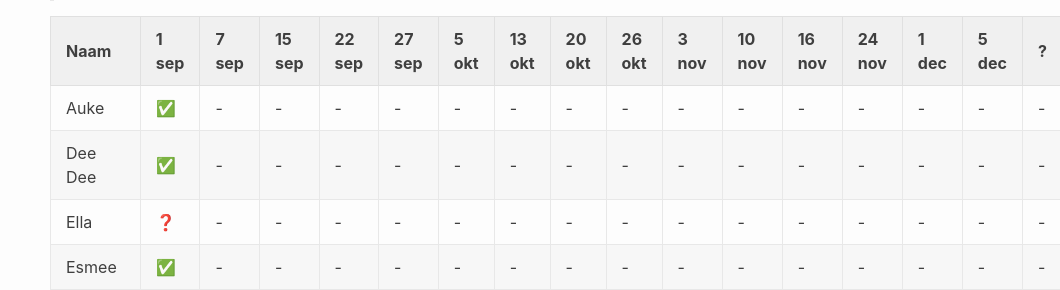
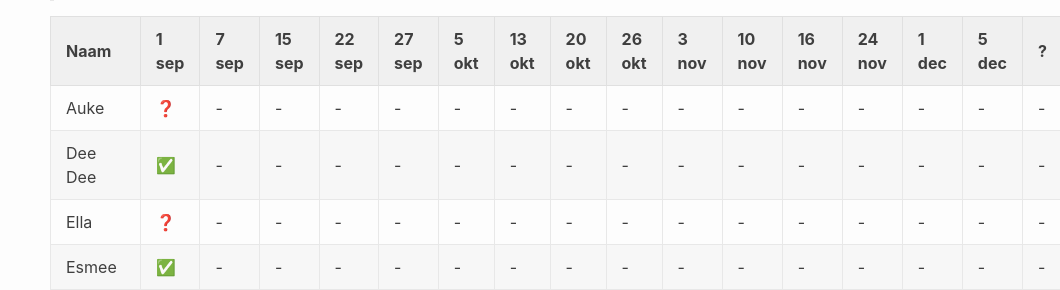
Before and after one commit to mu20-haacht/mu20-haacht.github.io, a Jekyll site: the page built from 2425/part1.md, in a window 1280 px wide and 900 px high, scrolled down 6275 px. Shown: the part 162-452 px from the top of the window, without its empty margins (220-1280 px from the left). Built offline with Jekyll 4.4.1, drawn with Linux system fonts in a browser that asks for light colours.

```diff
--- a/2425/part1.md
+++ b/2425/part1.md
@@ -39,7 +39,7 @@ Datum   | Thuis | Uit   | Tegenstander  | Uitslag
 
 Team	|	PTS	|	M	|	W	|	V	|	G	|	+	|	-	|	+/-
 ---	    |	---	|	---	|	---	|	---	|	---	|	---	|	---	|	---
-K.F.C. Sparta Haacht Tildonk       | 0     | 0     | 0     | 0     | 0     | 0     | 0     | 0
+**K.F.C. Sparta Haacht Tildonk**       | 0     | 0     | 0     | 0     | 0     | 0     | 0     | 0
 K.SK. Heist       | 0     | 0     | 0     | 0     | 0     | 0     | 0     | 0
 Groenenhoek       | 0     | 0     | 0     | 0     | 0     | 0     | 0     | 0
 S.V. Grasheide       | 0     | 0     | 0     | 0     | 0     | 0     | 0     | 0
@@ -148,7 +148,7 @@ Yanaika	|-|-|-|-|-|-|-|-|-|-|-|-|-|-|-|-
 
 Naam    | 1 sep | 7 sep | 15 sep  | 22 sep  | 27 sep  | 5 okt | 13 okt  | 20 okt  | 26 okt  | 3 nov | 10 nov  | 16 nov  | 24 nov  | 1 dec | 5 dec | ?
 ---     |---|---|---|---|---|---|---|---|---|---|---|---|---|---|---|---
-Auke    |✅      |-      |-        |-        |-        |-      |-        |-        |-        |-      |-        |-        |-        |-      |-      |-
+Auke    |❓      |-      |-        |-        |-        |-      |-        |-        |-        |-      |-        |-        |-        |-      |-      |-
 Dee Dee	|✅      |-      |-        |-        |-        |-      |-        |-        |-        |-      |-        |-        |-        |-      |-      |-
 Ella	  |❓      |-      |-        |-        |-        |-      |-        |-        |-        |-      |-        |-        |-        |-      |-      |-
 Esmee	  |✅      |-      |-        |-        |-        |-      |-        |-        |-        |-      |-        |-        |-        |-      |-      |-
```
